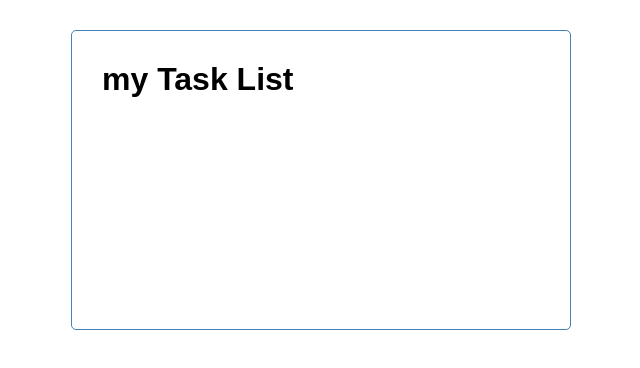
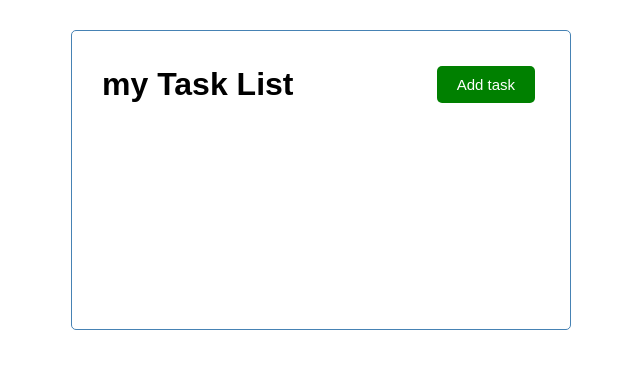
Before and after one commit to LLRoldan/primerangular, an Angular app: page / in a window 1280 px wide. Shown: the top 368 px of the page, without its empty margins (319-959 px from the left). Built offline with nearby package versions, Linux system fonts and the light colour scheme.

Commit message:
Primer Boton

```diff
--- a/src/app/app.module.ts
+++ b/src/app/app.module.ts
@@ -4,11 +4,13 @@ import { BrowserModule } from '@angular/platform-browser';
 import { AppRoutingModule } from './app-routing.module';
 import { AppComponent } from './app.component';
 import { HeaderComponent } from './components/header/header.component';
+import { ButtomComponent } from './components/buttom/buttom.component';
 
 @NgModule({
   declarations: [
     AppComponent,
-    HeaderComponent
+    HeaderComponent,
+    ButtomComponent
   ],
   imports: [
     BrowserModule,
--- /dev/null
+++ b/src/app/components/buttom/buttom.component.html
@@ -0,0 +1,7 @@
+<button
+    class="btn" [ngStyle]="{'background-color': color}"
+    (click)="onClick()"
+    >
+
+    {{text}}
+</button>
--- /dev/null
+++ b/src/app/components/buttom/buttom.component.ts
@@ -0,0 +1,20 @@
+import { Component, OnInit, Input, Output, EventEmitter } from '@angular/core';
+
+@Component({
+  selector: 'app-buttom',
+  templateUrl: './buttom.component.html',
+  styleUrls: ['./buttom.component.css']
+})
+export class ButtomComponent implements OnInit {
+ @Input() text: string = "";
+ @Input() color: string = "";
+ @Output() btnClick =new EventEmitter();
+  constructor() { }
+
+  ngOnInit(): void {
+  }
+
+  onClick(){
+    this.btnClick.emit();
+  }
+}
--- a/src/app/components/header/header.component.css
+++ b/src/app/components/header/header.component.css
@@ -9,4 +9,5 @@ header{
     justify-content: space-between;
     align-items: center;
     margin-bottom: 20px;
+
     }
--- a/src/app/components/header/header.component.html
+++ b/src/app/components/header/header.component.html
@@ -1,3 +1,6 @@
-<header >
+<header>
     <h1>{{title}}</h1>
+    <app-buttom color="green" text="Add task"
+    (btnClick)="toggleAddTask()"
+    ></app-buttom>
 </header>
--- a/src/app/components/header/header.component.ts
+++ b/src/app/components/header/header.component.ts
@@ -13,5 +13,8 @@ export class HeaderComponent implements OnInit {
 
   ngOnInit(): void {
   }
+  toggleAddTask(){
 
+  console.log("toggleAddTask");
+  }
 }
```
Also changed, not shown: src/app/components/buttom/buttom.component.css (added), 1 other file (tests, documents, lock files or other folders).
